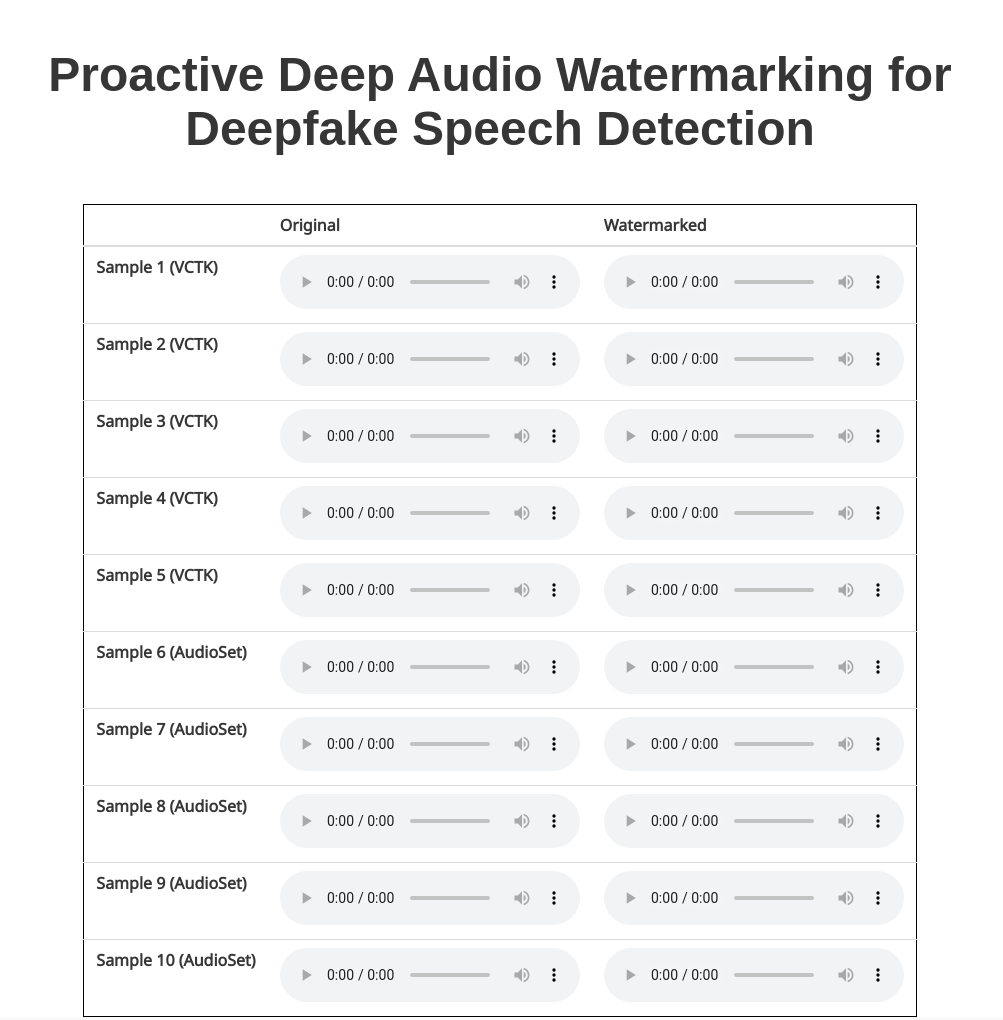
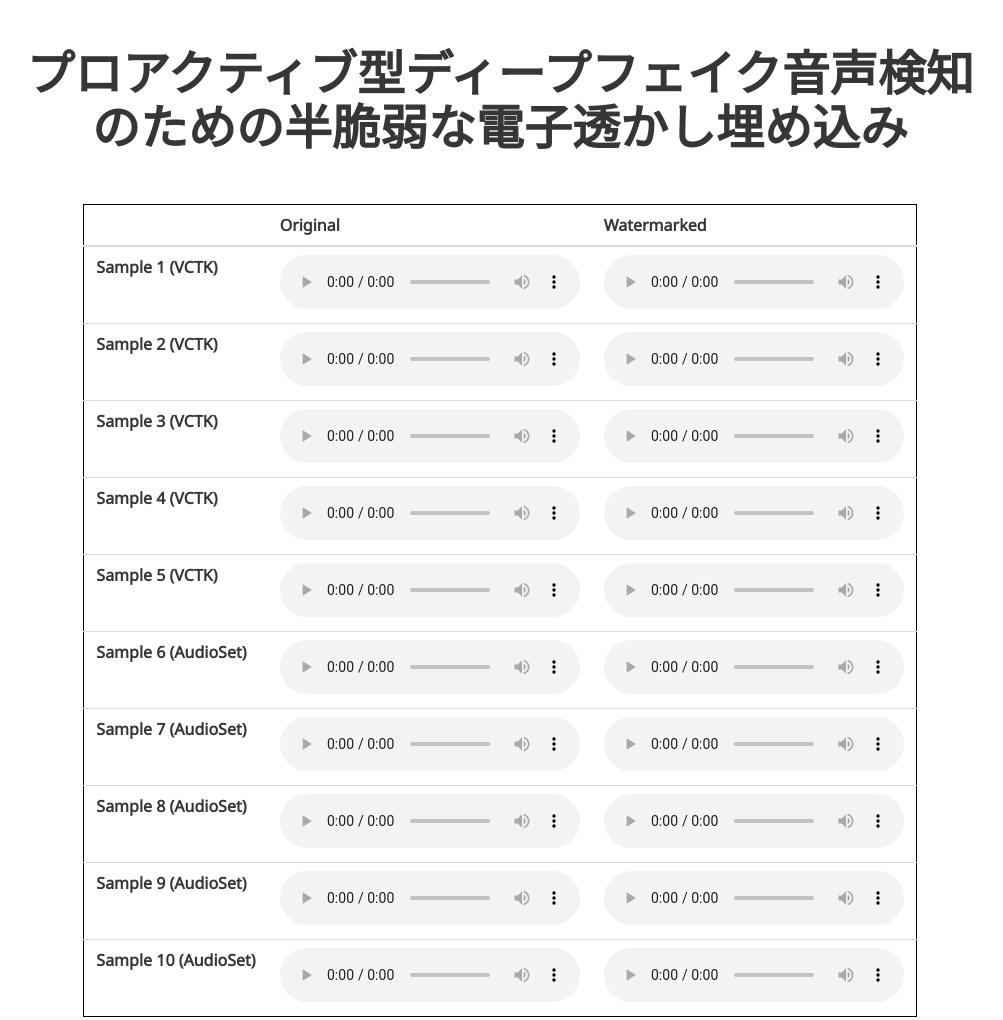
Before and after one commit to dohyun-yoon/asj2025s-3p6, a plain HTML site: page index.html in a window 1280 px wide. Shown: the top 1020 px of the page, without its empty margins (140-1143 px from the left). Drawn offline with nearby package versions, Linux system fonts and the light colour scheme; some icons are missing; a web font is replaced by a local one.

Commit message:
Update index.html

```diff
--- a/index.html
+++ b/index.html
@@ -52,7 +52,7 @@
       <div class="container is-max-desktop">
         <div class="columns is-centered">
           <div class="column has-text-centered">
-            <h1 class="title is-1 publication-title">Proactive Deep Audio Watermarking for Deepfake Speech Detection</h1>
+            <h1 class="title is-1 publication-title">プロアクティブ型ディープフェイク音声検知のための半脆弱な電子透かし埋め込み</h1>
 
           </div>
         </div>
```
